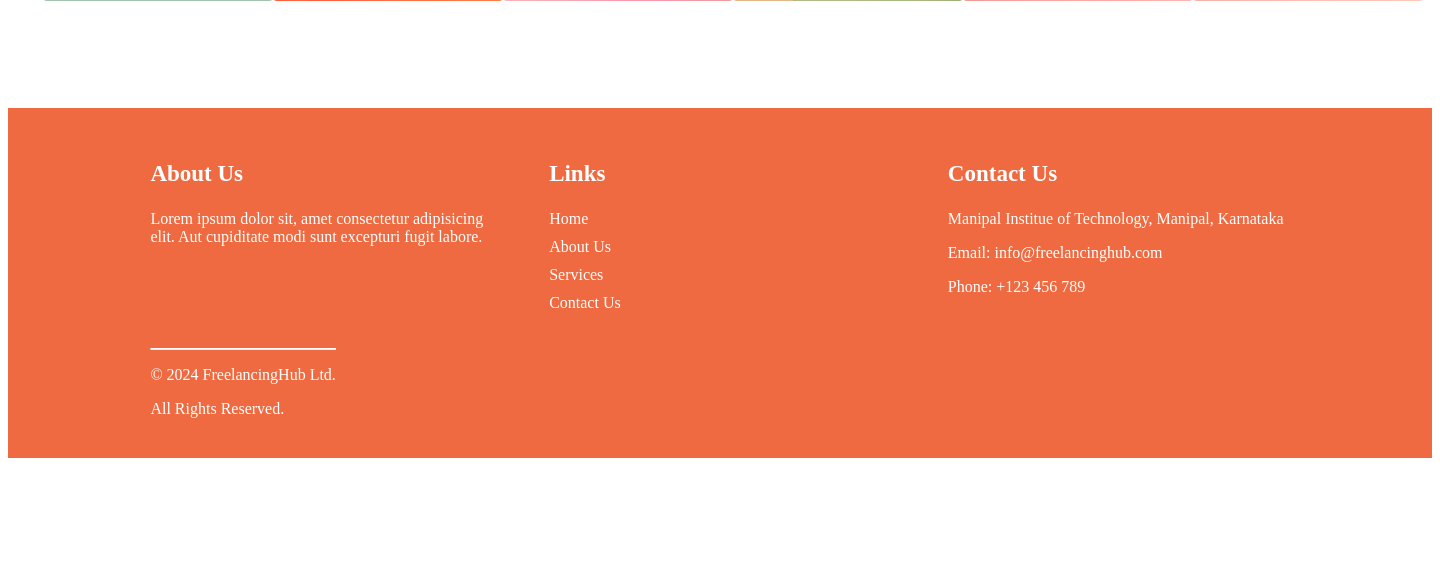
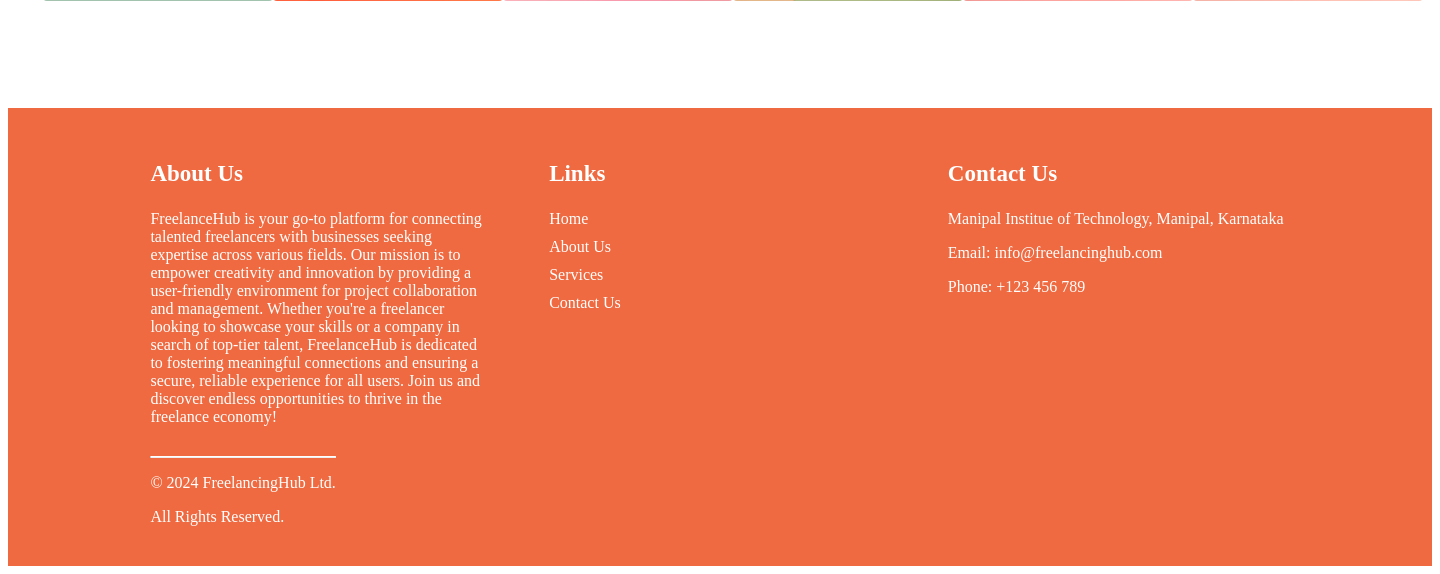
Before and after one commit to Promit-Biswas3361/FreelanceHub, a PHP site: page /main_page.php in a window 1440 px wide. Shown: the part 2422-2996 px from the top of the page. Before the commit the page ends 2880 px from the top, so only its background shows below. Run offline with PHP 8.4, Linux system fonts and the light colour scheme.

Commit message:
added about us info

```diff
--- a/Domain_sites/SearchRes.php
+++ b/Domain_sites/SearchRes.php
@@ -83,7 +83,7 @@
           <div class="row">
             <div class="col-md-4">
               <h3>About Us</h3>
-              <p>Lorem ipsum dolor sit, amet consectetur adipisicing elit. Aut cupiditate modi sunt excepturi fugit labore.</p>
+              <p>FreelanceHub is your go-to platform for connecting talented freelancers with businesses seeking expertise across various fields. Our mission is to empower creativity and innovation by providing a user-friendly environment for project collaboration and management. Whether you're a freelancer looking to showcase your skills or a company in search of top-tier talent, FreelanceHub is dedicated to fostering meaningful connections and ensuring a secure, reliable experience for all users. Join us and discover endless opportunities to thrive in the freelance economy!</p>
             </div>
             <div class="col-md-4">
               <h3>Links</h3>
--- a/Domain_sites/ai.php
+++ b/Domain_sites/ai.php
@@ -79,7 +79,7 @@
           <div class="row">
             <div class="col-md-4">
               <h3>About Us</h3>
-              <p>Lorem ipsum dolor sit, amet consectetur adipisicing elit. Aut cupiditate modi sunt excepturi fugit labore.</p>
+              <p>FreelanceHub is your go-to platform for connecting talented freelancers with businesses seeking expertise across various fields. Our mission is to empower creativity and innovation by providing a user-friendly environment for project collaboration and management. Whether you're a freelancer looking to showcase your skills or a company in search of top-tier talent, FreelanceHub is dedicated to fostering meaningful connections and ensuring a secure, reliable experience for all users. Join us and discover endless opportunities to thrive in the freelance economy!</p>
             </div>
             <div class="col-md-4">
               <h3>Links</h3>
--- a/Domain_sites/digmark.php
+++ b/Domain_sites/digmark.php
@@ -79,7 +79,7 @@
           <div class="row">
             <div class="col-md-4">
               <h3>About Us</h3>
-              <p>Lorem ipsum dolor sit, amet consectetur adipisicing elit. Aut cupiditate modi sunt excepturi fugit labore.</p>
+              <p>FreelanceHub is your go-to platform for connecting talented freelancers with businesses seeking expertise across various fields. Our mission is to empower creativity and innovation by providing a user-friendly environment for project collaboration and management. Whether you're a freelancer looking to showcase your skills or a company in search of top-tier talent, FreelanceHub is dedicated to fostering meaningful connections and ensuring a secure, reliable experience for all users. Join us and discover endless opportunities to thrive in the freelance economy!</p>
             </div>
             <div class="col-md-4">
               <h3>Links</h3>
--- a/Domain_sites/graphics.php
+++ b/Domain_sites/graphics.php
@@ -79,7 +79,7 @@
           <div class="row">
             <div class="col-md-4">
               <h3>About Us</h3>
-              <p>Lorem ipsum dolor sit, amet consectetur adipisicing elit. Aut cupiditate modi sunt excepturi fugit labore.</p>
+              <p>FreelanceHub is your go-to platform for connecting talented freelancers with businesses seeking expertise across various fields. Our mission is to empower creativity and innovation by providing a user-friendly environment for project collaboration and management. Whether you're a freelancer looking to showcase your skills or a company in search of top-tier talent, FreelanceHub is dedicated to fostering meaningful connections and ensuring a secure, reliable experience for all users. Join us and discover endless opportunities to thrive in the freelance economy!</p>
             </div>
             <div class="col-md-4">
               <h3>Links</h3>
--- a/Domain_sites/program.php
+++ b/Domain_sites/program.php
@@ -79,7 +79,7 @@
           <div class="row">
             <div class="col-md-4">
               <h3>About Us</h3>
-              <p>Lorem ipsum dolor sit, amet consectetur adipisicing elit. Aut cupiditate modi sunt excepturi fugit labore.</p>
+              <p>FreelanceHub is your go-to platform for connecting talented freelancers with businesses seeking expertise across various fields. Our mission is to empower creativity and innovation by providing a user-friendly environment for project collaboration and management. Whether you're a freelancer looking to showcase your skills or a company in search of top-tier talent, FreelanceHub is dedicated to fostering meaningful connections and ensuring a secure, reliable experience for all users. Join us and discover endless opportunities to thrive in the freelance economy!</p>
             </div>
             <div class="col-md-4">
               <h3>Links</h3>
--- a/Domain_sites/videoani.php
+++ b/Domain_sites/videoani.php
@@ -79,7 +79,7 @@
           <div class="row">
             <div class="col-md-4">
               <h3>About Us</h3>
-              <p>Lorem ipsum dolor sit, amet consectetur adipisicing elit. Aut cupiditate modi sunt excepturi fugit labore.</p>
+              <p>FreelanceHub is your go-to platform for connecting talented freelancers with businesses seeking expertise across various fields. Our mission is to empower creativity and innovation by providing a user-friendly environment for project collaboration and management. Whether you're a freelancer looking to showcase your skills or a company in search of top-tier talent, FreelanceHub is dedicated to fostering meaningful connections and ensuring a secure, reliable experience for all users. Join us and discover endless opportunities to thrive in the freelance economy!</p>
             </div>
             <div class="col-md-4">
               <h3>Links</h3>
--- a/Domain_sites/webdev.php
+++ b/Domain_sites/webdev.php
@@ -79,7 +79,7 @@
           <div class="row">
             <div class="col-md-4">
               <h3>About Us</h3>
-              <p>Lorem ipsum dolor sit, amet consectetur adipisicing elit. Aut cupiditate modi sunt excepturi fugit labore.</p>
+              <p>FreelanceHub is your go-to platform for connecting talented freelancers with businesses seeking expertise across various fields. Our mission is to empower creativity and innovation by providing a user-friendly environment for project collaboration and management. Whether you're a freelancer looking to showcase your skills or a company in search of top-tier talent, FreelanceHub is dedicated to fostering meaningful connections and ensuring a secure, reliable experience for all users. Join us and discover endless opportunities to thrive in the freelance economy!</p>
             </div>
             <div class="col-md-4">
               <h3>Links</h3>
--- a/account_pgs/clientpg.php
+++ b/account_pgs/clientpg.php
@@ -166,7 +166,7 @@
           <div class="row">
             <div class="col-md-4">
               <h3>About Us</h3>
-              <p>Lorem ipsum dolor sit, amet consectetur adipisicing elit. Aut cupiditate modi sunt excepturi fugit labore.</p>
+              <p>FreelanceHub is your go-to platform for connecting talented freelancers with businesses seeking expertise across various fields. Our mission is to empower creativity and innovation by providing a user-friendly environment for project collaboration and management. Whether you're a freelancer looking to showcase your skills or a company in search of top-tier talent, FreelanceHub is dedicated to fostering meaningful connections and ensuring a secure, reliable experience for all users. Join us and discover endless opportunities to thrive in the freelance economy!</p>
             </div>
             <div class="col-md-4">
               <h3>Links</h3>
--- a/account_pgs/proffpg.php
+++ b/account_pgs/proffpg.php
@@ -168,7 +168,7 @@
           <div class="row">
             <div class="col-md-4">
               <h3>About Us</h3>
-              <p>Lorem ipsum dolor sit, amet consectetur adipisicing elit. Aut cupiditate modi sunt excepturi fugit labore.</p>
+              <p>FreelanceHub is your go-to platform for connecting talented freelancers with businesses seeking expertise across various fields. Our mission is to empower creativity and innovation by providing a user-friendly environment for project collaboration and management. Whether you're a freelancer looking to showcase your skills or a company in search of top-tier talent, FreelanceHub is dedicated to fostering meaningful connections and ensuring a secure, reliable experience for all users. Join us and discover endless opportunities to thrive in the freelance economy!</p>
             </div>
             <div class="col-md-4">
               <h3>Links</h3>
--- a/main_page.php
+++ b/main_page.php
@@ -189,7 +189,7 @@
         <div class="row">
           <div class="col-md-4">
             <h3>About Us</h3>
-            <p>Lorem ipsum dolor sit, amet consectetur adipisicing elit. Aut cupiditate modi sunt excepturi fugit labore.</p>
+            <p>FreelanceHub is your go-to platform for connecting talented freelancers with businesses seeking expertise across various fields. Our mission is to empower creativity and innovation by providing a user-friendly environment for project collaboration and management. Whether you're a freelancer looking to showcase your skills or a company in search of top-tier talent, FreelanceHub is dedicated to fostering meaningful connections and ensuring a secure, reliable experience for all users. Join us and discover endless opportunities to thrive in the freelance economy!</p>
           </div>
           <div class="col-md-4">
             <h3>Links</h3>
```
